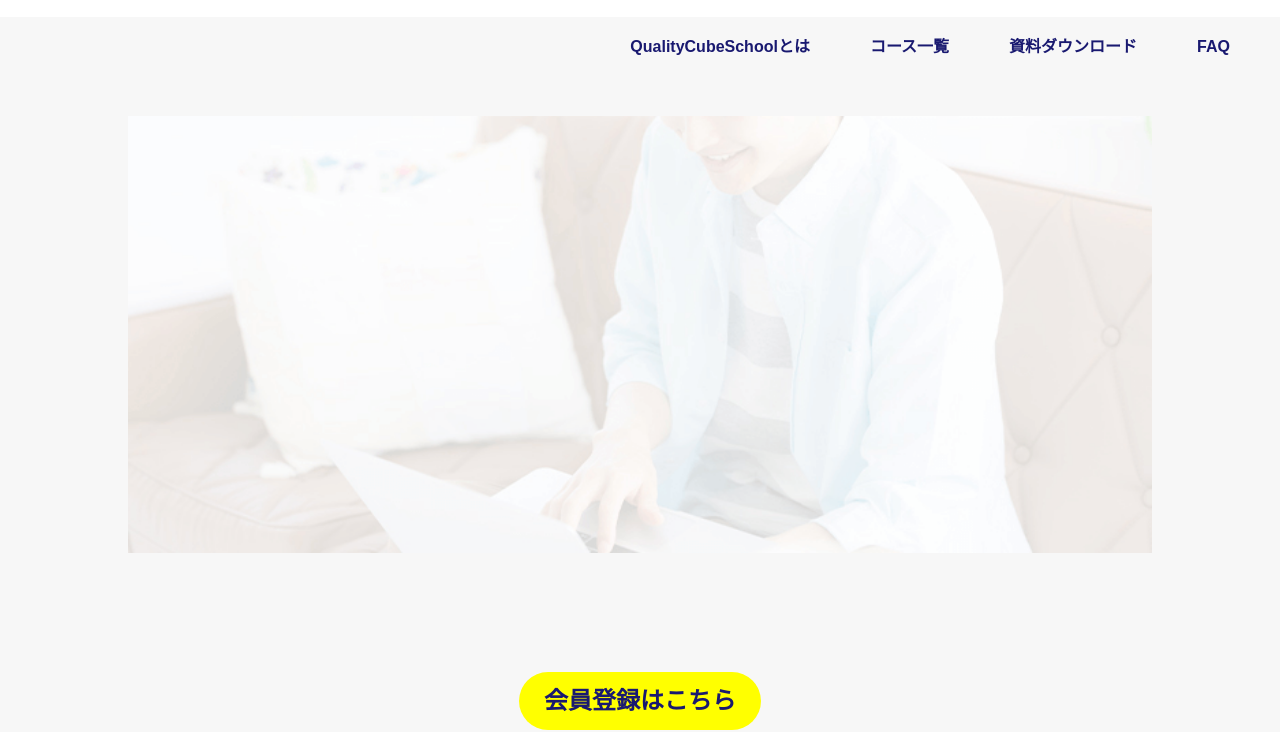
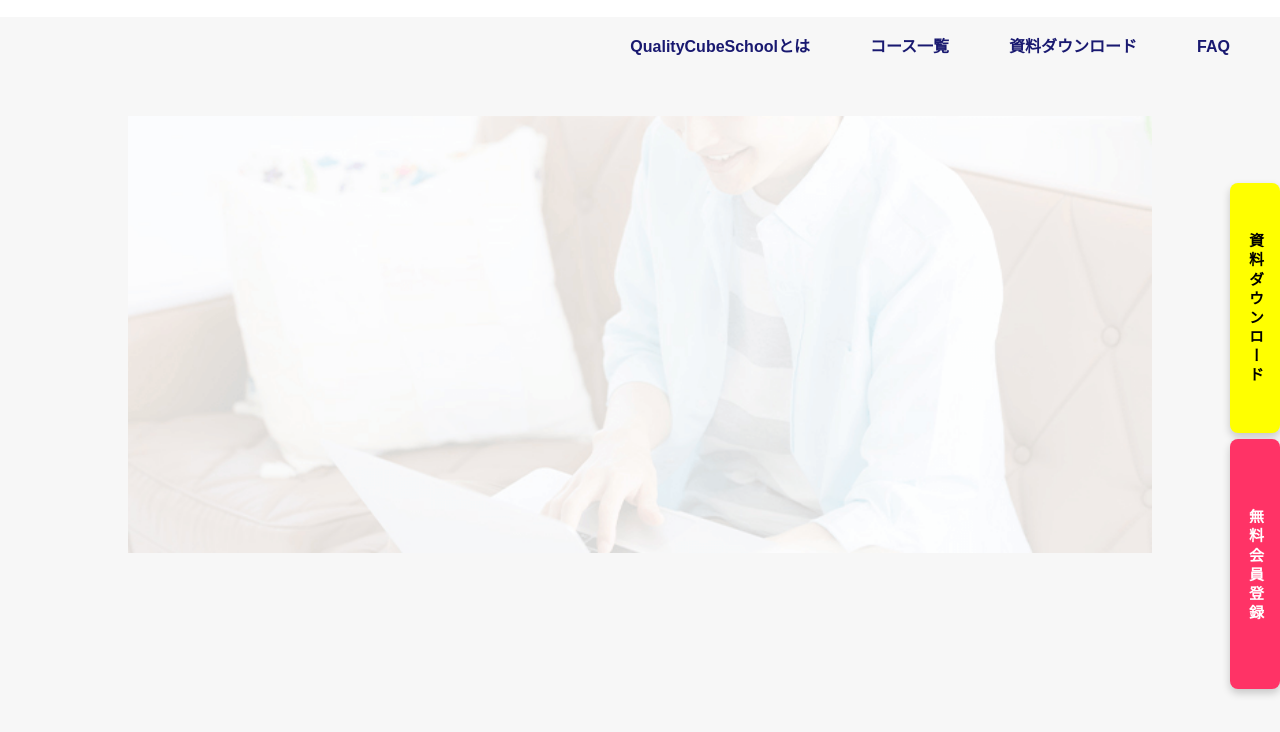
Before and after one commit to renaikeuchi/QualityCubeSchool, a plain HTML site: page index.html in a window 1280 px wide. Shown: the part 76-808 px from the top of the page. Drawn offline with Linux system fonts and the light colour scheme.

Commit message:
Resolve merge conflicts

```diff
--- a/index.html
+++ b/index.html
@@ -41,6 +41,10 @@
   <div class="members-button-container">
     <a href="#" class="members-create"><h1>会員登録はこちら</h1></a>
   </div>
+
+    <!-- フローティングアクションボタン -->
+    <a href="Material-download.html" class="fab">資 料 ダ ウ ン ロ ー ド</a>
+    <a href="#" class="fab2">無 料 会 員 登 録</a>
 
     <!-- ニュース -->
     <section class="carousel">
@@ -126,7 +130,7 @@
             <li><a href="#" class=" link privacy">プライバシーポリシー</a></li>
             <li><a href="#" class="link law">特定商取引に関する法律に基づく表記</a></li>
             <li><a href="#" class="link conditions">利用規約</a></li>
-            <li><a href="#" class=" link company">運営会社</a></li>
+            <li><a href="https://qualitycube.jp/" class=" link company">運営会社</a></li>
           </ul>
         </div>
 
--- a/style.css
+++ b/style.css
@@ -200,6 +200,62 @@ nav ul li a {
   text-align: center;
   padding: 350px 10%;
   background-repeat: no-repeat;
+}
+
+/* フローティングアクションボタン */
+.fab {
+  font-weight: bold;
+  position: fixed; /* 固定位置 */
+  right: 0px; /* 右端に配置 */
+  top: 48%; /* 垂直中央 */
+  transform: translateY(-50%); /* ボタンを完全に中央に */
+  width: 50px; /* 横幅 */
+  height: 250px; /* 縦幅 */
+  background-color: #ffff00; /* 背景色 */
+  color: #000; /* テキスト色 */
+  display: flex;
+  justify-content: center;
+  align-items: center;
+  font-size: 15px;
+  border-radius: 8px;
+  box-shadow: 0 4px 8px rgba(0, 0, 0, 0.2); /* シャドウ効果 */
+  text-decoration: none; /* アンダーラインを消す */
+  transition: background-color 0.3s ease;
+  writing-mode: vertical-rl; /* テキストを縦書き */
+  z-index: 9999; /* 他の要素より前面に表示 */
+}
+
+/* ホバー時の効果 */
+.fab:hover {
+  background-color: #2980b9; /* ホバー時の色 */
+}
+
+/* もう1つのフローティングアクションボタン */
+.fab2 {
+  font-weight: bold;
+  position: fixed; /* 固定位置 */
+  right: 0px; /* 右端に配置 */
+  top: 80%; /* 垂直中央 */
+  transform: translateY(-50%); /* ボタンを完全に中央に */
+  width: 50px; /* 横幅 */
+  height: 250px; /* 縦幅 */
+  background-color: #ff3366; /* 背景色 */
+  color: #fff; /* テキスト色 */
+  display: flex;
+  justify-content: center;
+  align-items: center;
+  font-size: 15px;
+  border-radius: 8px;
+  box-shadow: 0 4px 8px rgba(0, 0, 0, 0.2); /* シャドウ効果 */
+  text-decoration: none; /* アンダーラインを消す */
+  transition: background-color 0.3s ease;
+  writing-mode: vertical-rl; /* テキストを縦書き */
+  z-index: 9999; /* 他の要素より前面に表示 */
+}
+
+/* ホバー時の効果 */
+.fab2:hover {
+  background-color: #2980b9; /* ホバー時の色 */
 }
 
 
@@ -1970,7 +2026,7 @@ button.start-dx-btn:hover {
   flex-direction: column; /* ボタンを縦に並べる */
   align-items: center; /* 中央揃え */
   gap: 20px; /* ボタン間の間隔 */
-  margin-top: -10%; */
+  margin-top: 0%; */
 }
 
 .members-create {
```
